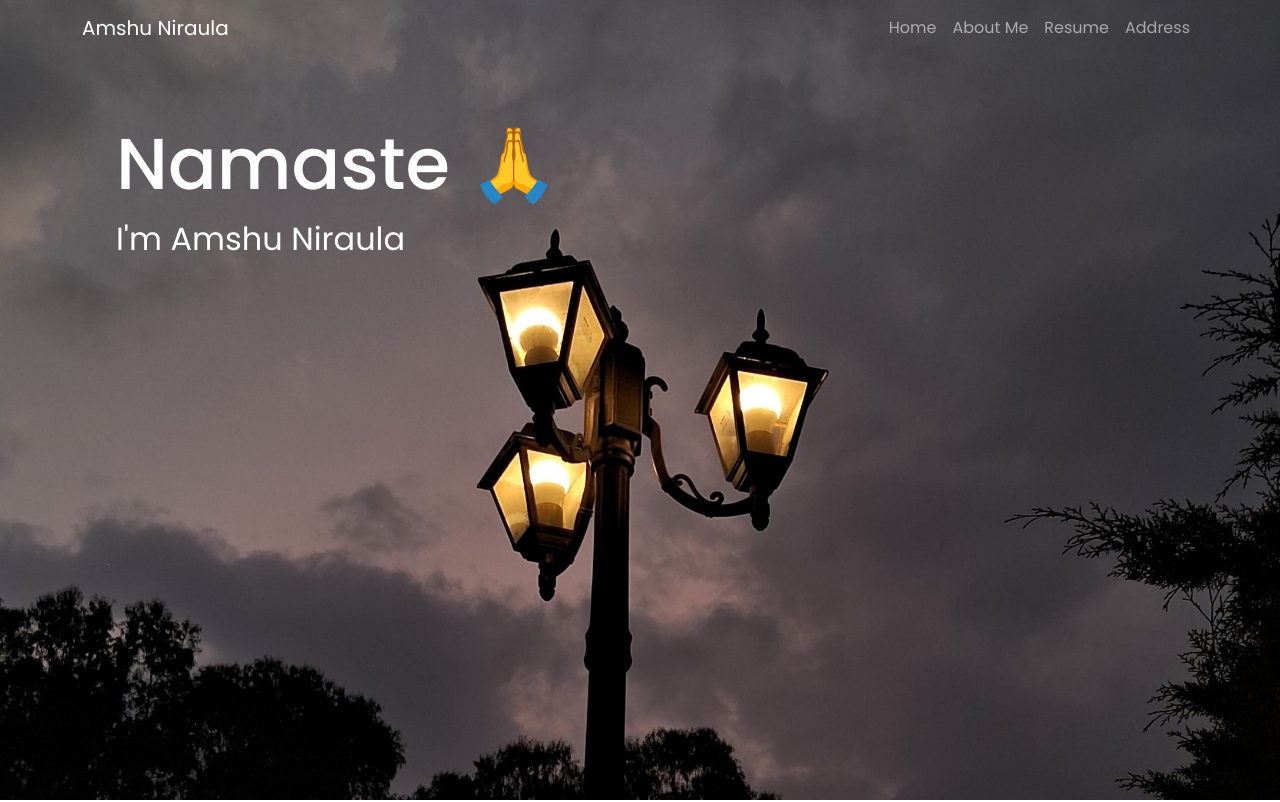
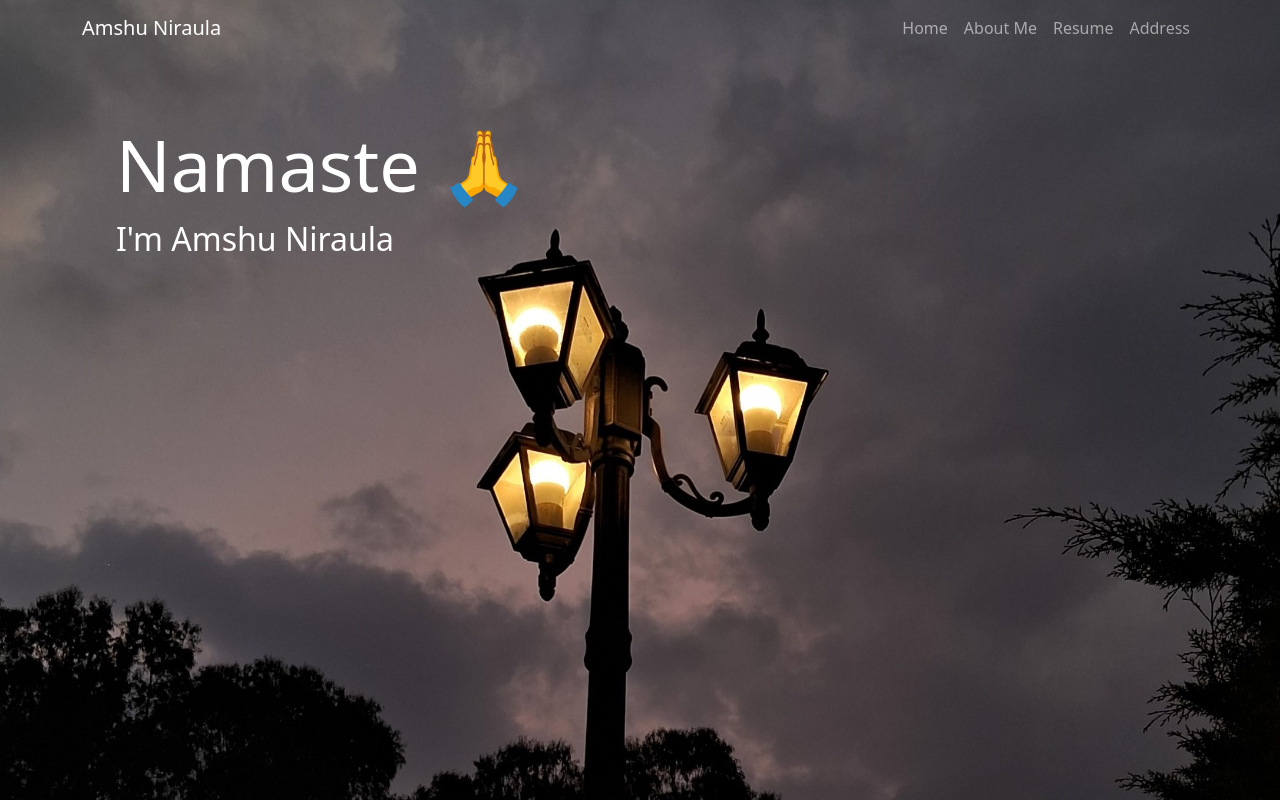
Before and after one commit to amsnir062/website, a plain HTML site: page index.html in a window 1280 px wide. Shown: the top 802 px of the page. Drawn offline with nearby package versions, Linux system fonts and the light colour scheme.

Commit message:
Update style.css

```diff
--- a/style.css
+++ b/style.css
@@ -1,11 +1,3 @@
-@import url('https://fonts.googleapis.com/css2?family=Poppins:ital,wght@0,100;0,200;0,300;0,400;0,500;0,600;0,700;0,800;0,900;1,100;1,200;1,300;1,400;1,500;1,600;1,700;1,800;1,900&display=swap');
-
-*{
-    margin: 0;
-    padding: 0;
-    box-sizing: border-box;
-    font-family: "Poppins", sans-serif;
-}
 .image{
     position: relative;
     height: 150px;
```
